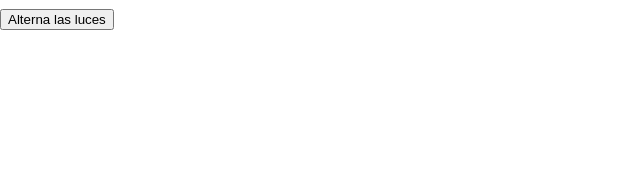
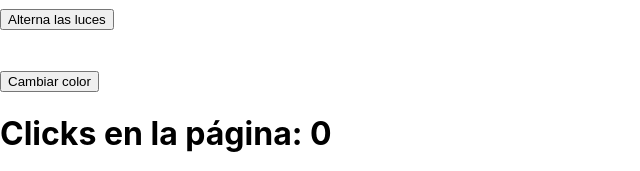
Before and after one commit to hernanmf/PracticasReact, a React (Create React App) app in the folder practicas-react/: page / in a window 1280 px wide. Shown: the part 840-1011 px from the top of the page, without its empty margins (0-640 px from the left). Before the commit the page ends 870 px from the top, so only its background shows below. Built offline with nearby package versions, Linux system fonts and the light colour scheme.

Commit message:
Desafios 2 y 3, pdf del 3 de Marzo

```diff
--- a/practicas-react/src/App.js
+++ b/practicas-react/src/App.js
@@ -4,6 +4,7 @@ import { Form } from "./form.js";
 import { FeedbackForm } from "./FeedBackForm";
 import { BotonSaludo } from "./botonSaludo";
 import { LightSwitch } from "./LightSwitch";
+import { ColorSwitch } from "./colorSwitch";
 
 function App() {
   return (
@@ -25,6 +26,10 @@ function App() {
       <br />
       <br />
       <LightSwitch />
+      <br />
+      <br />
+      <br />
+      <ColorSwitch />
     </>
   );
 }
--- /dev/null
+++ b/practicas-react/src/colorSwitch.js
@@ -0,0 +1,25 @@
+export function ColorSwitch() {
+  const onChangeColor = () => {
+    let arrayColor = [
+      "white",
+      "black",
+      "red",
+      "yellow",
+      "green",
+      "blue",
+      "purple",
+      "pink",
+      "orange",
+      "gray",
+    ];
+    let color = Math.floor(Math.random() * 10);
+    document.body.style.backgroundColor = arrayColor[color];
+  };
+
+  return (
+    <div>
+      <button onClick={onChangeColor}>Cambiar color</button>
+      <h1>Clicks en la página: 0</h1>
+    </div>
+  );
+}
```
Also changed, not shown: practicas-react/src/3-3-Desafio3.txt (added).
